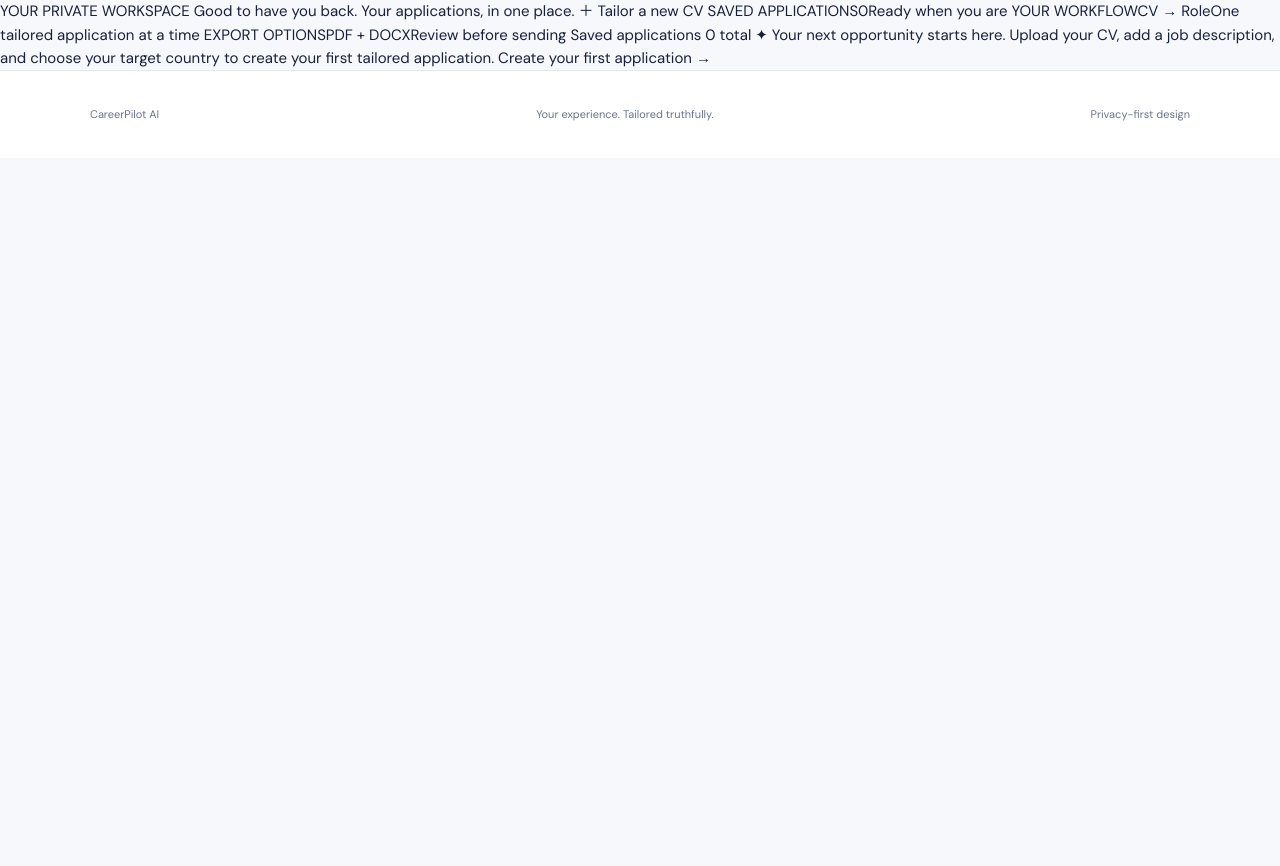
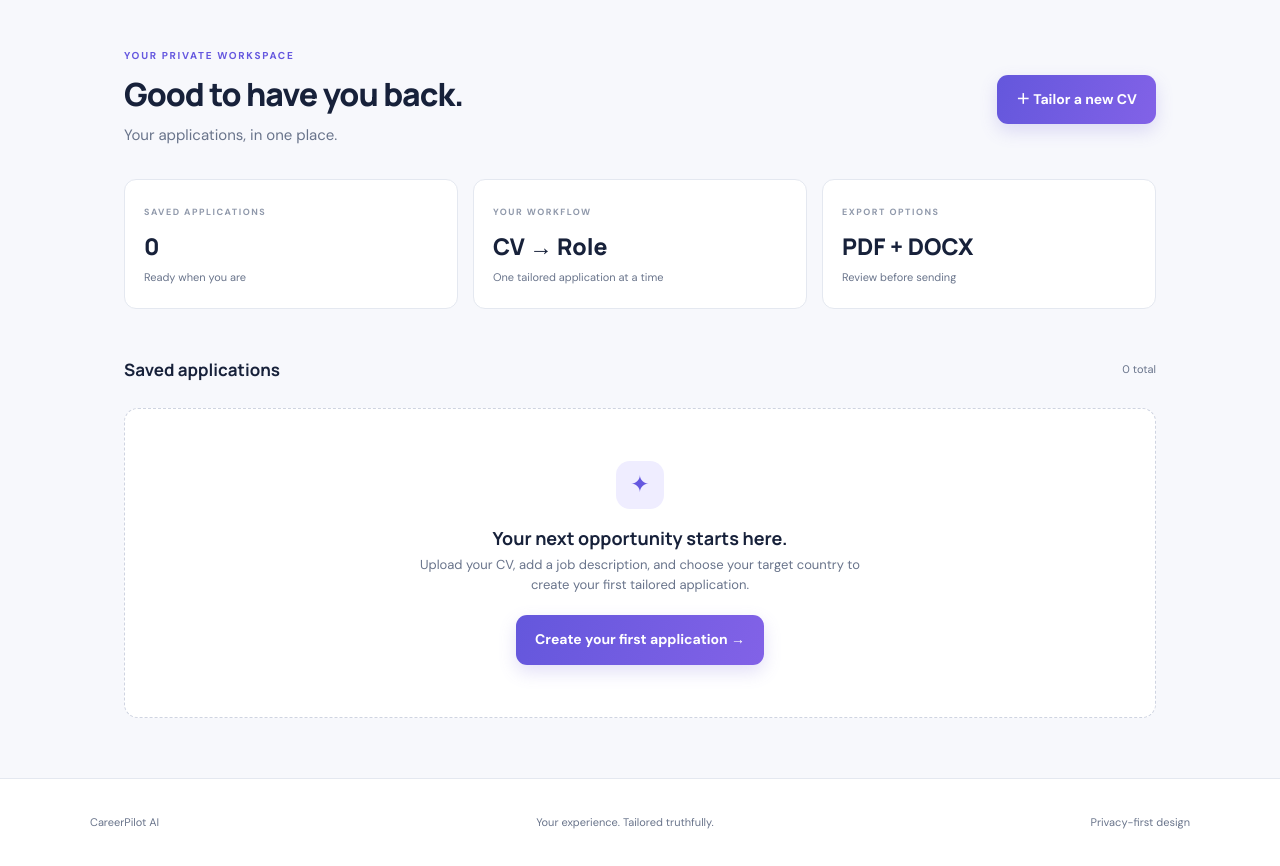
Before and after one commit to ritikuradi13-jpg/CareerPilot-AI, a Flask app: page /dashboard in a window 1280 px wide. Shown: the part 29-895 px from the top of the page. Before the commit the page ends 150 px from the top, so only its background shows below. Run offline with Flask 3, Linux system fonts and the light colour scheme; the visitor is signed in with stand-in values (Sample User, id 1); data that the repository does not hold is empty.

Commit message:
Refactor dashboard.html for improved structure

```diff
--- a/templates/dashboard.html
+++ b/templates/dashboard.html
@@ -1,23 +1,82 @@
-{% extends "base.html" %} {% block title %}My workspace — CareerPilot AI{% endblock %} {% block content %}
-YOUR PRIVATE WORKSPACE
-Good to have you back.
-Your applications, in one place.
 
-＋ Tailor a new CV
-SAVED APPLICATIONS{{ docs|length }}Ready when you are
-YOUR WORKFLOWCV → RoleOne tailored application at a time
-EXPORT OPTIONSPDF + DOCXReview before sending
-Saved applications
-{{ docs|length }} total
+{% extends "base.html" %}
+
+{% block title %}My workspace — CareerPilot AI{% endblock %}
+
+{% block content %}
+
+<section class="dashboard-head">
+    <div>
+        <span class="eyebrow">YOUR PRIVATE WORKSPACE</span>
+        <h1>Good to have you back.</h1>
+        <p class="muted">Your applications, in one place.</p>
+    </div>
+
+    <a href="{{ url_for('new_document') }}" class="button primary">
+        ＋ Tailor a new CV
+    </a>
+</section>
+
+<section class="stats-row">
+    <div class="stat-card">
+        <span class="tiny-label">SAVED APPLICATIONS</span>
+        <strong>{{ docs|length }}</strong>
+        <small>Ready when you are</small>
+    </div>
+
+    <div class="stat-card">
+        <span class="tiny-label">YOUR WORKFLOW</span>
+        <strong>CV → Role</strong>
+        <small>One tailored application at a time</small>
+    </div>
+
+    <div class="stat-card">
+        <span class="tiny-label">EXPORT OPTIONS</span>
+        <strong>PDF + DOCX</strong>
+        <small>Review before sending</small>
+    </div>
+</section>
+
+<section class="list-heading">
+    <h2>Saved applications</h2>
+    <span>{{ docs|length }} total</span>
+</section>
+
 {% if docs %}
-{% for d in docs %}
-CV
-{{ d.title }}{{ d.country }}{% if d.job_title %} · {{ d.job_title }}{% endif %}{{ d.created_at|int|datetime }}
-↗{% endfor %}
+<section class="application-list">
+    {% for d in docs %}
+    <a href="{{ url_for('edit_document', document_id=d.id) }}"
+       class="application-item">
+
+        <div class="app-file">CV</div>
+
+        <div class="app-info">
+            <b>{{ d.title }}</b>
+            <span>
+                {{ d.country }}
+                {% if d.job_title %} · {{ d.job_title }}{% endif %}
+            </span>
+            <small>{{ d.created_at|int|datetime }}</small>
+        </div>
+
+        <span class="open-arrow">↗</span>
+    </a>
+    {% endfor %}
+</section>
+
 {% else %}
-✦
-Your next opportunity starts here.
-Upload your CV, add a job description, and choose your target country to create your first tailored application.
+<section class="empty-state">
+    <div class="empty-icon">✦</div>
+    <h3>Your next opportunity starts here.</h3>
+    <p>
+        Upload your CV, add a job description, and choose your target
+        country to create your first tailored application.
+    </p>
 
-Create your first application →
-{% endif %} {% endblock %}
+    <a href="{{ url_for('new_document') }}" class="button primary">
+        Create your first application →
+    </a>
+</section>
+{% endif %}
+
+{% endblock %}
```
